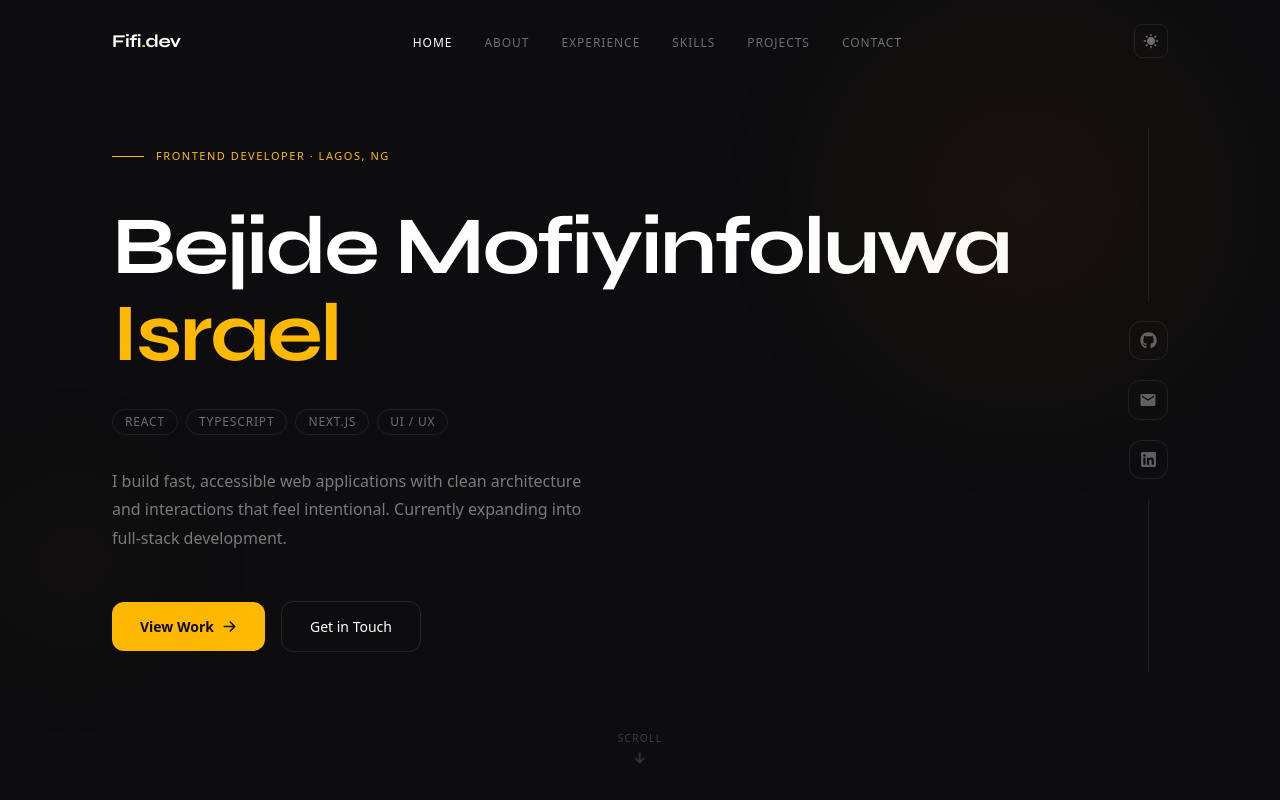
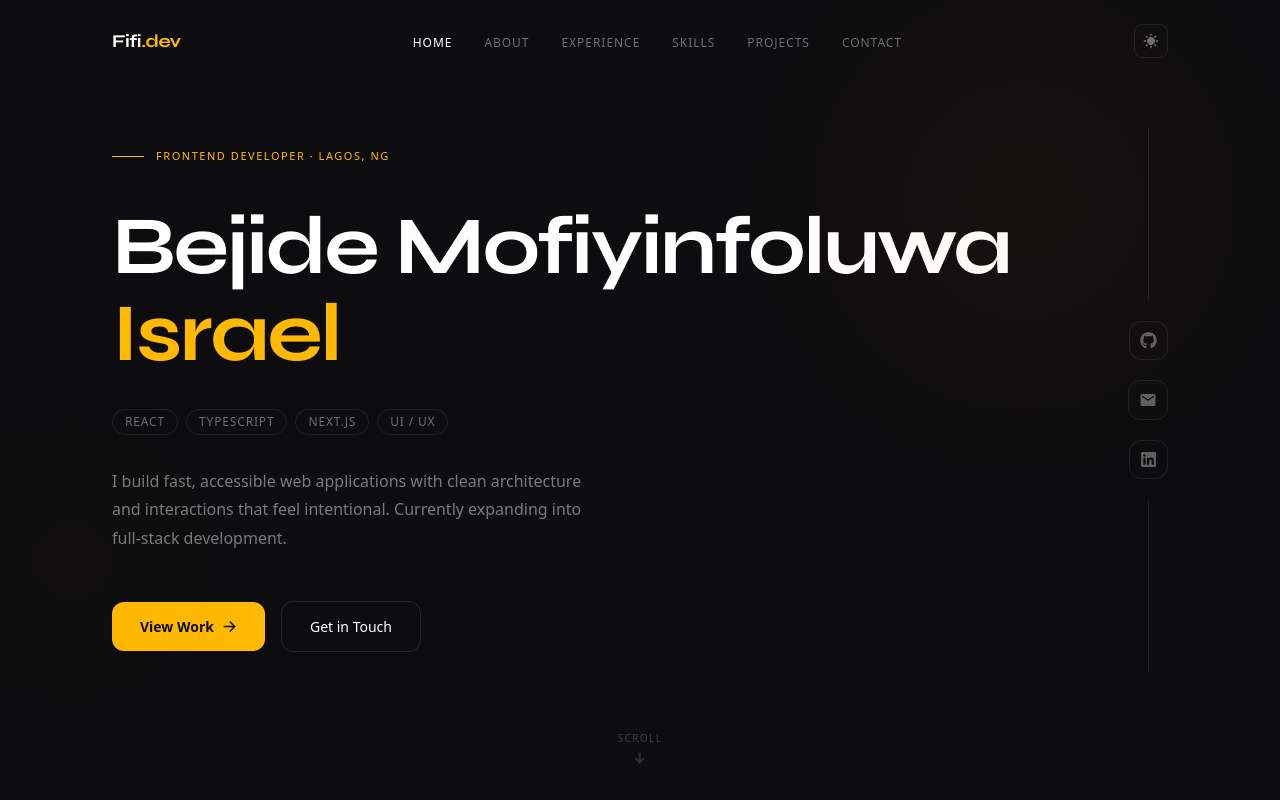
Before and after one commit to Bejide-123/New-Portfolio, a React (Vite) app: page / in a window 1280 px wide. Shown: the top 800 px of the page. Built offline with nearby package versions, Linux system fonts and the light colour scheme.

Commit message:
little change in navbar

```diff
--- a/src/Components/Navbar.jsx
+++ b/src/Components/Navbar.jsx
@@ -41,7 +41,7 @@
       <div className="max-w-6xl mx-auto flex items-center justify-between px-6 lg:px-12">
 
         <span className="font-syne text-[18px] font-bold tracking-tight text-white">
-          Fifi<span className="text-amber-400">.</span>dev
+          Fifi<span className="text-amber-400">.dev</span>
         </span>
 
         {/* Desktop links */}
```
